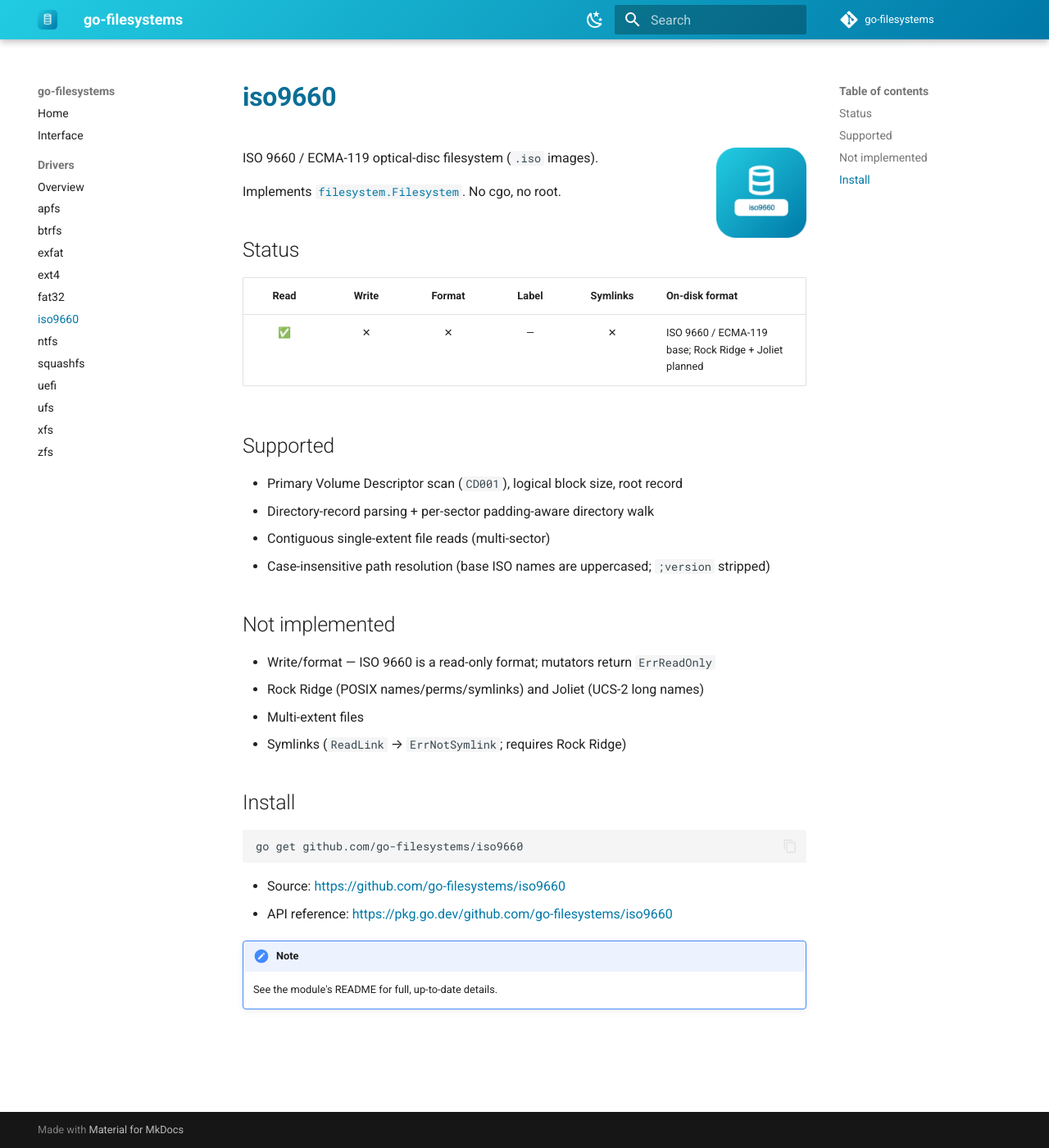
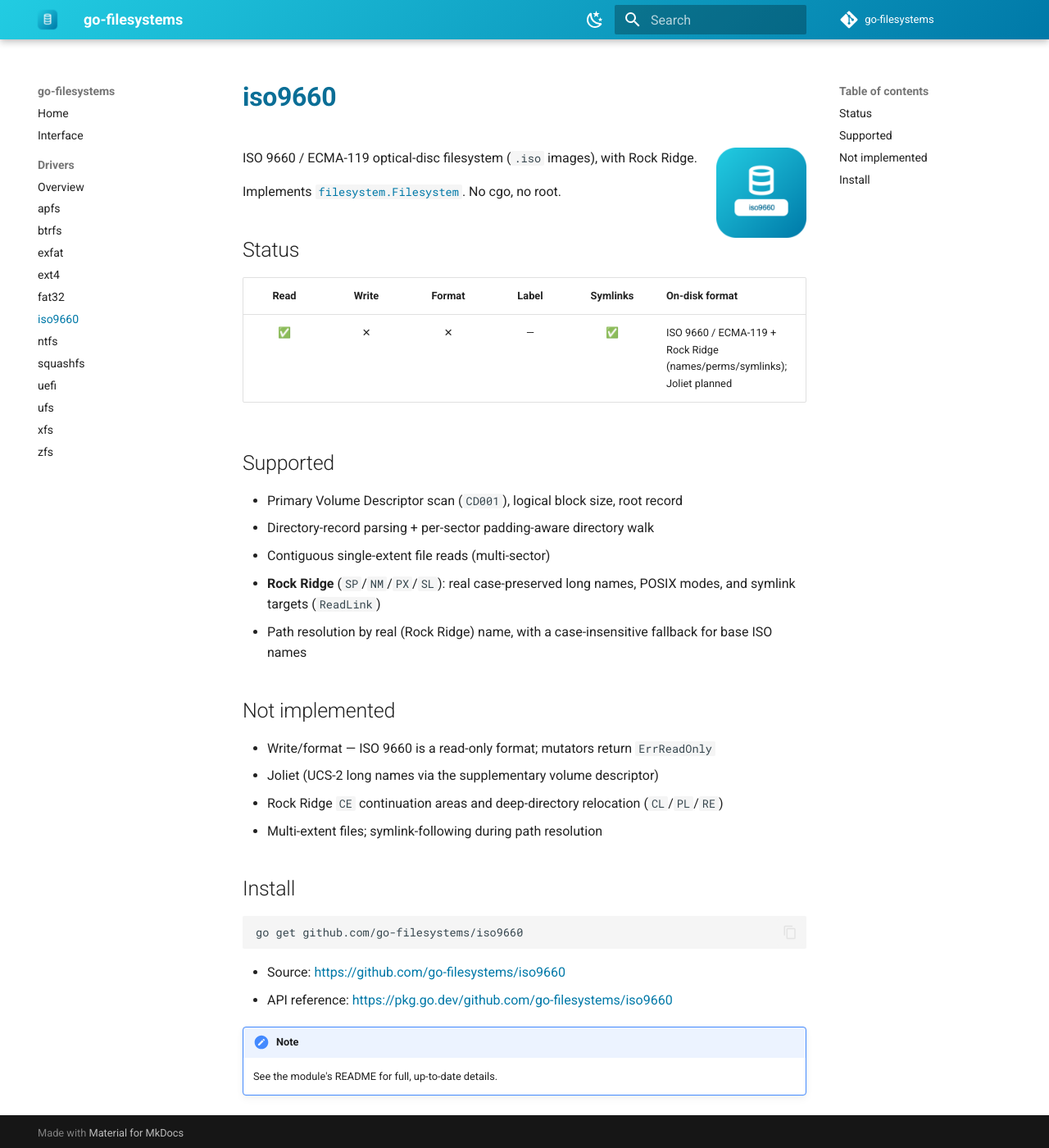
Before and after one commit to go-filesystems/docs, an MkDocs documentation site: the page built from docs/drivers/iso9660.md, in a window 1280 px wide and 1400 px high. Shown: the whole window at 82% size. Built offline with MkDocs 1.6.1 and Material for MkDocs 9.7.7, drawn with Linux system fonts in a browser that asks for light colours; the version menu is left out.

Commit message:
iso9660: Rock Ridge — real names + symlinks supported
Co-Authored-By: Claude Opus 4.8 <noreply@anthropic.com>

```diff
--- a/docs/drivers/iso9660.md
+++ b/docs/drivers/iso9660.md
@@ -2,7 +2,7 @@
 
 <img src="../../assets/fs/go-filesystems-iso9660.png" width="110" align="right">
 
-ISO 9660 / ECMA-119 optical-disc filesystem (`.iso` images).
+ISO 9660 / ECMA-119 optical-disc filesystem (`.iso` images), with Rock Ridge.
 
 Implements [`filesystem.Filesystem`](../interface.md). No cgo, no root.
 
@@ -10,21 +10,24 @@ Implements [`filesystem.Filesystem`](../interface.md). No cgo, no root.
 
 | Read | Write | Format | Label | Symlinks | On-disk format |
 |:--:|:--:|:--:|:--:|:--:|---|
-| ✅ | ✕ | ✕ | — | ✕ | ISO 9660 / ECMA-119 base; Rock Ridge + Joliet planned |
+| ✅ | ✕ | ✕ | — | ✅ | ISO 9660 / ECMA-119 + Rock Ridge (names/perms/symlinks); Joliet planned |
 
 ## Supported
 
 - Primary Volume Descriptor scan (`CD001`), logical block size, root record
 - Directory-record parsing + per-sector padding-aware directory walk
 - Contiguous single-extent file reads (multi-sector)
-- Case-insensitive path resolution (base ISO names are uppercased; `;version` stripped)
+- **Rock Ridge** (`SP`/`NM`/`PX`/`SL`): real case-preserved long names, POSIX
+  modes, and symlink targets (`ReadLink`)
+- Path resolution by real (Rock Ridge) name, with a case-insensitive fallback
+  for base ISO names
 
 ## Not implemented
 
 - Write/format — ISO 9660 is a read-only format; mutators return `ErrReadOnly`
-- Rock Ridge (POSIX names/perms/symlinks) and Joliet (UCS-2 long names)
-- Multi-extent files
-- Symlinks (`ReadLink` → `ErrNotSymlink`; requires Rock Ridge)
+- Joliet (UCS-2 long names via the supplementary volume descriptor)
+- Rock Ridge `CE` continuation areas and deep-directory relocation (`CL`/`PL`/`RE`)
+- Multi-extent files; symlink-following during path resolution
 
 ## Install
 
```
Also changed, not shown: docs/drivers/index.md (+1 -1 lines).
